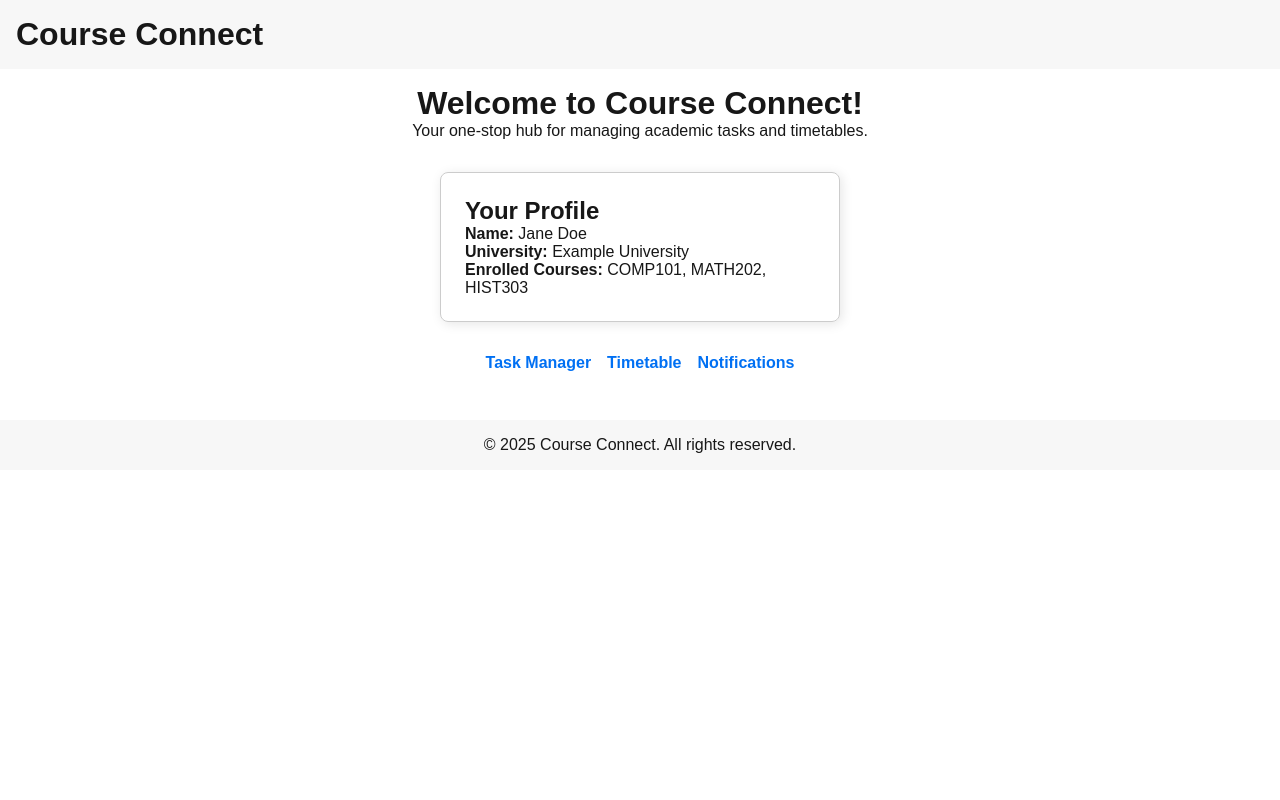
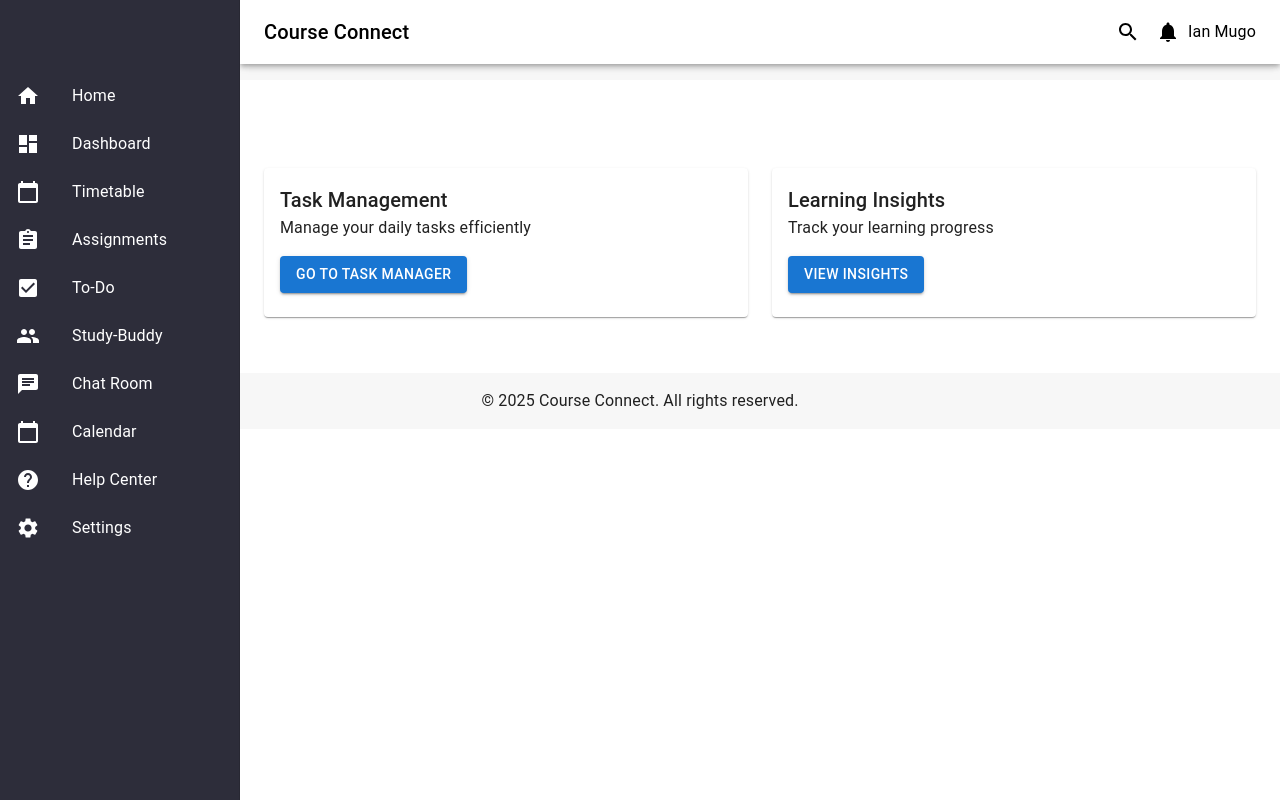
Before and after one commit to CourseConnect-TUDublin/Course-Connect, a Next.js app: page / in a window 1280 px wide. Built offline with nearby package versions, Linux system fonts and the light colour scheme.

Commit message:
Restoring deleted files

```diff
--- a/src/app/page.js
+++ b/src/app/page.js
@@ -1,43 +1,77 @@
-// src/app/page.js
 import Link from "next/link";
-import styles from "./page.module.css";
+import { Box, CssBaseline, Drawer, AppBar, Toolbar, Typography, IconButton, List, ListItem, ListItemIcon, ListItemText, Grid, Card, CardContent, Button } from "@mui/material";
+import { Home, Dashboard as DashboardIcon, CalendarToday, Assignment, CheckBox, People, Chat, Help, Settings, Search, Notifications } from "@mui/icons-material";
 
-export default function HomePage() {
+const drawerWidth = 240;
+
+export default function CourseConnectDashboard() {
   return (
-    <main className={styles.container}>
-      <header className={styles.header}>
-        <h1>Welcome to Course Connect!</h1>
-        <p>Your one-stop hub for managing academic tasks and timetables.</p>
-      </header>
-
-      <section className={styles.profileSection}>
-        <div className={styles.profileCard}>
-          <h2>Your Profile</h2>
-          <p>
-            <strong>Name:</strong> Jane Doe
-          </p>
-          <p>
-            <strong>University:</strong> Example University
-          </p>
-          <p>
-            <strong>Enrolled Courses:</strong> COMP101, MATH202, HIST303
-          </p>
-        </div>
-      </section>
-
-      <nav className={styles.nav}>
-        <ul>
-          <li>
-            <Link href="/taskmanager">Task Manager</Link>
-          </li>
-          <li>
-            <Link href="/timetable">Timetable</Link>
-          </li>
-          <li>
-            <Link href="/notifications">Notifications</Link>
-          </li>
-        </ul>
-      </nav>
-    </main>
+    <Box sx={{ display: 'flex' }}>
+      <CssBaseline />
+      {/* Sidebar */}
+      <Drawer
+        variant="permanent"
+        sx={{
+          width: drawerWidth,
+          flexShrink: 0,
+          [`& .MuiDrawer-paper`]: { width: drawerWidth, boxSizing: 'border-box', backgroundColor: "#2D2D3A", color: "white" }
+        }}
+      >
+        <Toolbar />
+        <List>
+          {["Home", "Dashboard", "Timetable", "Assignments", "To-Do", "Study-Buddy", "Chat Room", "Calendar", "Help Center", "Settings"].map((text, index) => (
+            <ListItem button key={text}>
+              <ListItemIcon sx={{ color: "white" }}>
+                {index === 0 ? <Home /> :
+                  index === 1 ? <DashboardIcon /> :
+                  index === 2 ? <CalendarToday /> :
+                  index === 3 ? <Assignment /> :
+                  index === 4 ? <CheckBox /> :
+                  index === 5 ? <People /> :
+                  index === 6 ? <Chat /> :
+                  index === 7 ? <CalendarToday /> :
+                  index === 8 ? <Help /> : <Settings />}
+              </ListItemIcon>
+              <ListItemText primary={text} />
+            </ListItem>
+          ))}
+        </List>
+      </Drawer>
+      {/* Main Content */}
+      <Box sx={{ flexGrow: 1, p: 3 }}>
+        {/* Top Navigation */}
+        <AppBar position="fixed" sx={{ width: `calc(100% - ${drawerWidth}px)`, ml: `${drawerWidth}px`, backgroundColor: "white", color: "black" }}>
+          <Toolbar>
+            <Typography variant="h6" sx={{ flexGrow: 1 }}>Course Connect</Typography>
+            <IconButton color="inherit"><Search /></IconButton>
+            <IconButton color="inherit"><Notifications /></IconButton>
+            <Typography variant="body1">Ian Mugo</Typography>
+          </Toolbar>
+        </AppBar>
+        <Toolbar />
+        {/* Dashboard Content */}
+        <Grid container spacing={3}>
+          {/* Overview Cards */}
+          <Grid item xs={6}>
+            <Card>
+              <CardContent>
+                <Typography variant="h6">Task Management</Typography>
+                <Typography variant="body1">Manage your daily tasks efficiently</Typography>
+                <Button variant="contained" sx={{ mt: 2 }} component={Link} href="/taskmanager">Go to Task Manager</Button>
+              </CardContent>
+            </Card>
+          </Grid>
+          <Grid item xs={6}>
+            <Card>
+              <CardContent>
+                <Typography variant="h6">Learning Insights</Typography>
+                <Typography variant="body1">Track your learning progress</Typography>
+                <Button variant="contained" sx={{ mt: 2 }} component={Link} href="/learninginsights">View Insights</Button>
+              </CardContent>
+            </Card>
+          </Grid>
+        </Grid>
+      </Box>
+    </Box>
   );
 }
```
